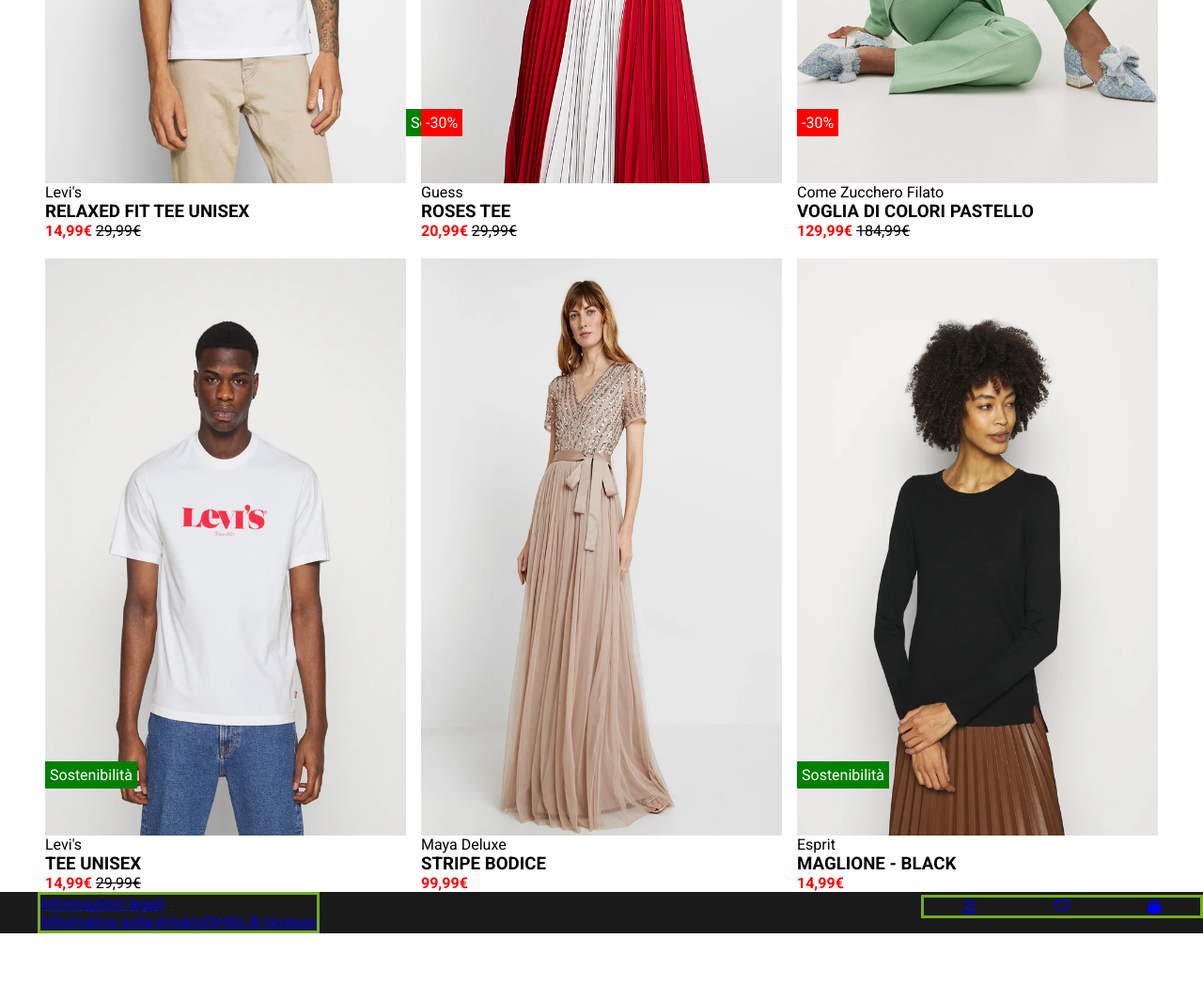
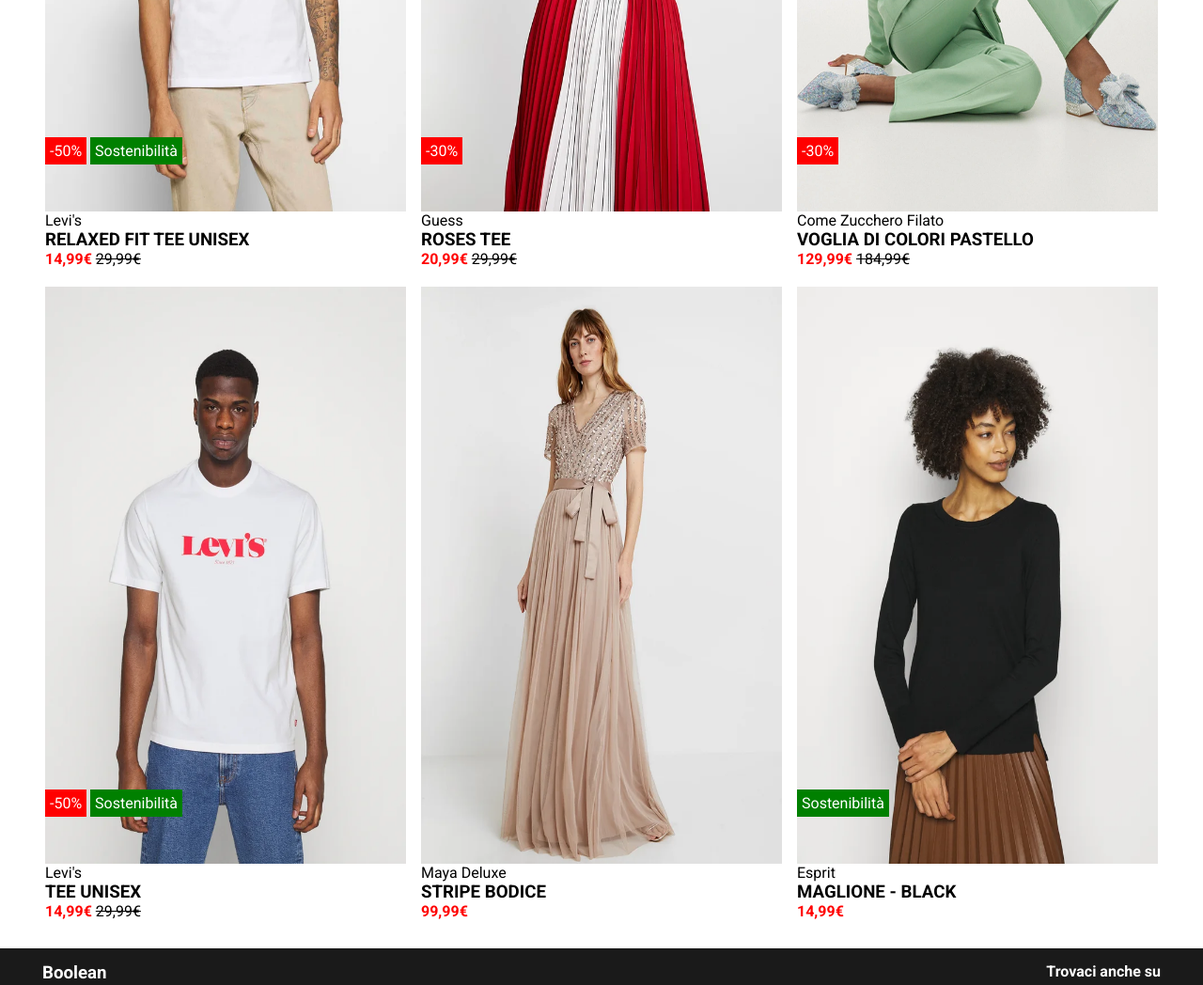
Before and after one commit to nazariozaccagnino/html-css-boolando, a plain HTML site: page index.html in a window 1280 px wide. Shown: the part 490-1538 px from the top of the page at 94% size. Before the commit the page ends 1483 px from the top, so only its background shows below. Drawn offline with Linux system fonts and the light colour scheme.

Commit message:
fixed the footer, badges and header

```diff
--- a/index.html
+++ b/index.html
@@ -38,10 +38,11 @@
         <div class="container d-flex wrap">
             <div class="item d-flex wrap">
                 <img src="./img/1.webp" alt="product" class="product">
-                <span>
-                <div class="badge redbadge">-50%</div>
-                <div class="badge greenbadge">Sostenibilità</div>
-                </span>
+                <img src="./img/1b.webp" alt="product" class="product-alter">
+                <div class="badge">
+                <span class="redbadge">-50%</span>
+                <span class="greenbadge">Sostenibilità</span>
+                </div>
                 <div class="hearth">&hearts;</div>
                 <div class="description">
                     <div>Levi's</div>
@@ -54,7 +55,9 @@
             </div>
             <div class="item d-flex wrap">
                 <img src="./img/2.webp" alt="product" class="product">
-                <div class="badge redbadge">-30%</div>
+                <div class="badge">
+                    <span class="redbadge">-30%</span>
+                </div>
                 <div class="description">
                     <div>Guess</div>
                         <h3>ROSES TEE</h3>
@@ -67,7 +70,9 @@
             <div class="item d-flex wrap">
                 <img src="./img/3.webp" alt="product" class="product">
                 <div class="description">
-                    <div class="badge redbadge">-30%</div>
+                    <div class="badge">
+                        <span class="redbadge">-30%</span>
+                    </div>
                     <div>Come Zucchero Filato</div>
                         <h3>VOGLIA DI COLORI PASTELLO</h3>
                     <p>
@@ -78,8 +83,10 @@
             </div>
             <div class="item d-flex wrap">
                 <img src="./img/4.webp" alt="product" class="product">
-                <div class="badge redbadge">-50%</div>
-                <div class="badge greenbadge">Sostenibilità</div>
+                <div class="badge">
+                    <span class="redbadge">-50%</span>
+                    <span class="greenbadge">Sostenibilità</span>
+                    </div>
                 <div class="description">
                     <div>Levi's</div>
                         <h3>TEE UNISEX</h3>
@@ -102,7 +109,9 @@
             </div>
             <div class="item d-flex wrap">
                 <img src="./img/6.webp" alt="product" class="product">
-                <div class="badge greenbadge">Sostenibilità</div>
+                <div class="badge">
+                    <span class="greenbadge">Sostenibilità</span>
+                    </div>
                 <div class="description">
                     <div>Esprit</div>
                         <h3>MAGLIONE - BLACK</h3>
@@ -113,19 +122,25 @@
             </div>
         </div>
     </section>
-    <footer class="footer">
-        <div class="container">
-            <div class="d-flex left">
-                <ul class="d-flex space-between align-items-center wrap">
+    <footer>
+        <div class="container d-flex space-between">
+            <div class="left">
+                <h3>Boolean</h3>
+                <ul class="d-flex space-around align-items-center">
                     <li><a href="#">Informazioni legali</a></li>
                     <li><a href="#">Informativa sulla privacy</a></li>
                     <li><a href="#">Diritto di recesso</a></li>
                 </ul>
-
-            <div class="d-flex space-around right">
-                <a href="#"><i class="fa-regular fa-user"></i></a>
-                <a href="#"><i class="fa-regular fa-heart"></i></a>
-                <a href="#"><i class="fa-solid fa-bag-shopping"></i></a>
+            </div>
+            <div class="right">
+                <h4>Trovaci anche su</h4>
+                <ul class="d-flex space-around align-items-center">
+                    <li><a href="#"><i class="fa-brands fa-twitter"></i></a></li>
+                    <li><a href="#"><i class="fa-brands fa-facebook"></i></a></li>
+                    <li><a href="#"><i class="fa-brands fa-instagram"></i></a></li>
+                    <li><a href="#"><i class="fa-brands fa-pinterest"></i></a></li>
+                    <li><a href="#"><i class="fa-brands fa-youtube"></i></a></li>
+                </ul>
             </div>
         </div>
     </footer>
--- a/style.css
+++ b/style.css
@@ -25,6 +25,7 @@ body{
 ul{
     list-style: none;
 }
+
 
 /* end of utilities */
 
@@ -76,6 +77,16 @@ ul{
 
 header{
     background-color: var(--color-header-orange);
+    position: fixed;
+    top: 0;
+    left: 0;
+    width: 100%;
+    height: 50px;
+    z-index: 1001;
+}
+section{
+    margin-top: 80px;
+    margin-bottom: 30px;
 }
 nav a{
     text-decoration: none;
@@ -98,6 +109,18 @@ a:hover{
     width: 100%;
     height: 100%;
 }
+.product-alter{
+    width: 100%;
+    height: 100%;
+    display: none;
+}
+.item:hover .product-alter{
+    display: none;
+}
+.item:hover .alter{
+    display: block;
+}
+
 .description{
     display: block;
 }
@@ -120,36 +143,54 @@ a:hover{
     background-color: white;
 }
 .hearth:hover{
-    color: blue
+    color: var(--color-discount-red)
 }
 .badge{
     position: absolute;
     bottom: 110px;
     padding: 5px;
-
+    left: 3px;
 }
 .greenbadge{
     background-color: var(--color-eco-green);
     color: white;
+    padding: 5px;
 }
 .redbadge{
     background-color: var(--color-discount-red);
     color: white;
+    padding: 5px;
 }
-.footer{
+footer{
     background-color: var(--color-footer-black);
     position: relative;
     color: white;
+    padding-top: 10px;
+    padding-bottom: 10px;
 }
-.right {
+footer a{
+    text-decoration: none;
+    color: white;
+}
+footer h3{
+    padding: 5px;
+}
+footer h4{
+    text-align: center;
+    padding: 5px;
+}
+footer li{
+    padding: 5px;
+}
+/* .right {
     position: absolute;
     right: 0px;
     width: 300px;
     border: 3px solid #73AD21;
-}
-.left{
+} */
+/* .left{
 
     left: 0px;
     width: 300px;
     border: 3px solid #73AD21;
-}
+} */
```
